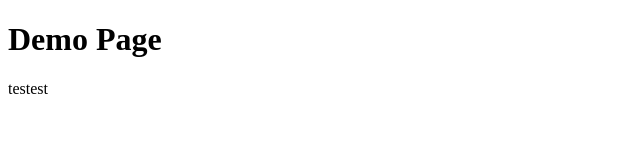
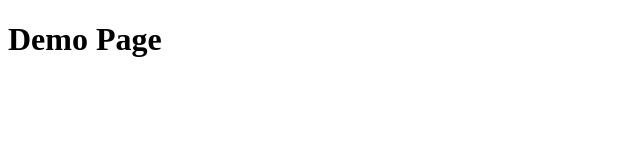
Before and after one commit to villaruzjoaquin/vercel, a plain HTML site: page live-demo.html in a window 1280 px wide. Shown: the full height of the page, 0-640 px from the left. Drawn offline with Linux system fonts and the light colour scheme.

Commit message:
Update live-demo.html

```diff
--- a/live-demo.html
+++ b/live-demo.html
@@ -8,7 +8,6 @@
   <body>
     <header>
       <h1>Demo Page</h1>
-      <p>testest</p>
     </header>
   </body>
 </html>
```
